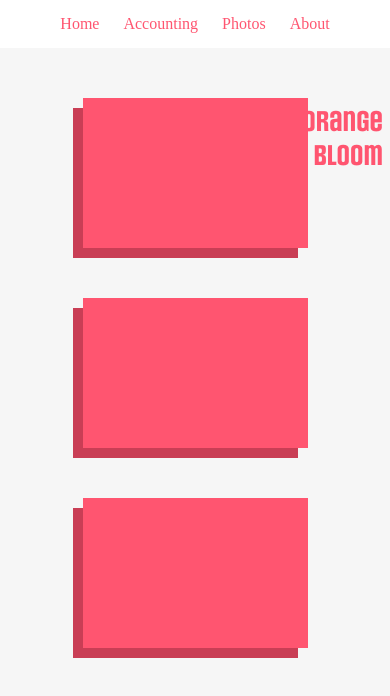
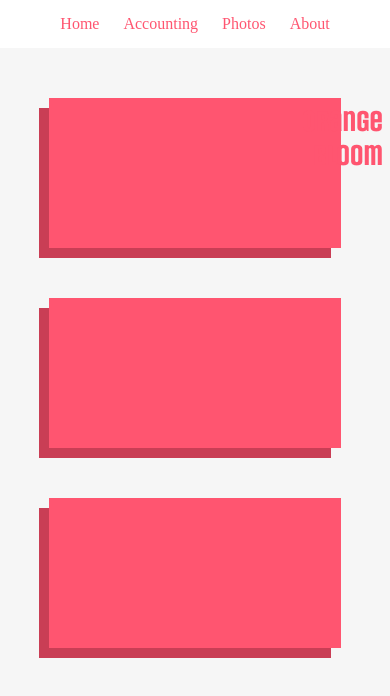
Before and after one commit to sshivahh/bloom-orange, a React (Create React App) app: page / in a window 390 px wide. Shown: the top 696 px of the page. Built offline with nearby package versions, Linux system fonts and the light colour scheme; a web font is replaced by a local one.

Commit message:
edit reponsivity

```diff
--- a/src/Styles/Card.module.scss
+++ b/src/Styles/Card.module.scss
@@ -21,7 +21,7 @@
 
 @media screen and (max-width: 500px){
     .card{
-        width: 225px;
+        width: 75vw;
         height: 150px;
         margin: 50px auto;
     }
```
